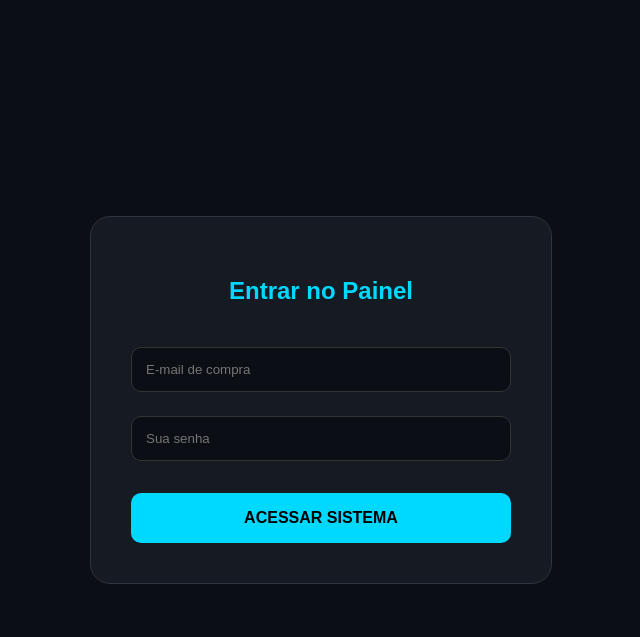
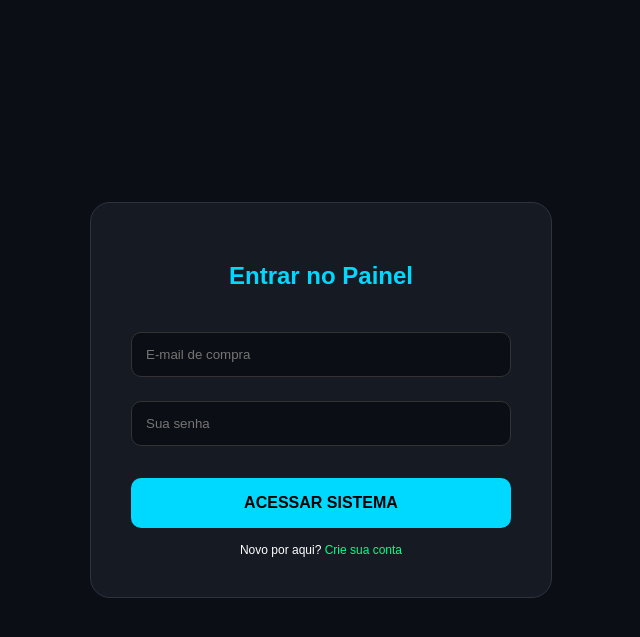
Before and after one commit to matheusdragons/dragonbot-saas, a Flask app: page /login in a window 1280 px wide. Shown: the top 637 px of the page, without its empty margins (319-959 px from the left). Run offline with Flask 3, Linux system fonts and the light colour scheme.

Commit message:
Update login.html

```diff
--- a/templates/login.html
+++ b/templates/login.html
@@ -9,14 +9,22 @@
         h2 { margin-bottom: 30px; color: #00d9ff; }
         input { width: 100%; padding: 14px; margin: 12px 0; border-radius: 10px; border: 1px solid #333; background: #0b0e14; color: white; box-sizing: border-box; outline: none; }
         button { width: 100%; padding: 16px; background: #00d9ff; color: black; border: none; border-radius: 10px; font-weight: bold; cursor: pointer; margin-top: 20px; font-size: 16px; }
+        .error { color: #ff4444; font-size: 14px; margin-bottom: 10px; }
     </style>
 </head>
 <body>
     <div class="card">
         <h2>Entrar no Painel</h2>
-        <input type="email" placeholder="E-mail de compra">
-        <input type="password" placeholder="Sua senha">
-        <button onclick="window.location.href='/dashboard'">ACESSAR SISTEMA</button>
+
+        <form action="/login" method="POST">
+            <input type="email" name="email" placeholder="E-mail de compra" required>
+            <input type="password" name="password" placeholder="Sua senha" required>
+            <button type="submit">ACESSAR SISTEMA</button>
+        </form>
+
+        <div style="margin-top: 15px; font-size: 12px;">
+            Novo por aqui? <a href="/cadastro" style="color:#00ff88; text-decoration:none;">Crie sua conta</a>
+        </div>
     </div>
 </body>
 </html>
```
